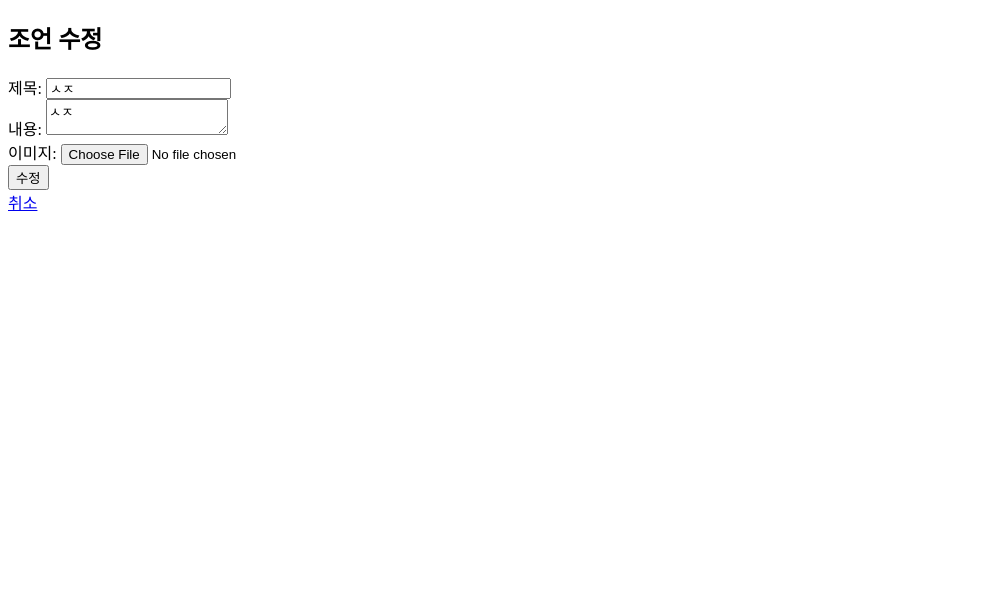
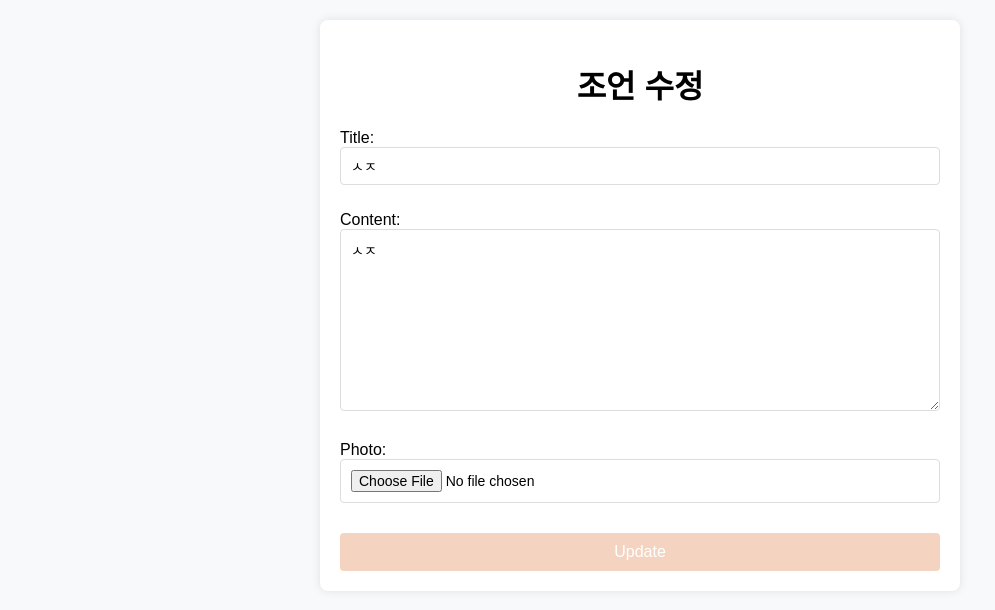
Before and after one commit to Sena-Han/2024-Herethon, a Django app: page /home/advices/2/edit/ in a window 1280 px wide. Shown: the top 610 px of the page, without its empty margins (0-995 px from the left). Run offline with Django 5.2, Linux system fonts and the light colour scheme; a user stored in the database is signed in; data comes from the database, SQL or seed files in the repository; both versions use the stored data as it was after the commit.

Commit message:
Fix: 조언 CSS 수정

```diff
--- a/home/templates/advice_edit.html
+++ b/home/templates/advice_edit.html
@@ -4,47 +4,73 @@
     <meta charset="UTF-8">
     <title>Title</title>
     <style>
-        .error {
-            color: red;
+      body {
+          font-family: Arial, sans-serif;
+          background-color: #f8f9fa;
+          margin: 0;
+          padding: 20px;
       }
-        .success {
-            color: blue;
+      .container {
+          max-width: 600px;
+          margin: auto;
+          padding: 20px;
+          background-color: #fff;
+          box-shadow: 0 0 10px rgba(0, 0, 0, 0.1);
+          border-radius: 8px;
+      }
+      h1 {
+          text-align: center;
+      }
+      form {
+          margin-top: 20px;
+      }
+      form .form-fields {
+          margin-top: 20px;
+      }
+      form button {
+          background-color: #F4D3C0;
+          color: #fff;
+          border: none;
+          padding: 10px 20px;
+          border-radius: 4px;
+          cursor: pointer;
+          font-size: 16px;
+          margin-top: 20px;
+          display: block;
+          width: 100%;
+      }
+      form button:hover {
+          background-color: #ff9d64;
+      }
+      input[type="text"],
+      textarea,
+      input[type="file"],
+      select {
+          padding: 10px;
+          border: 1px solid #ddd;
+          border-radius: 4px;
+          font-size: 14px;
+          width: 100%;
+          box-sizing: border-box;
+          margin-bottom: 10px;
+      }
+      textarea {
+          resize: vertical;
+          min-height: 100px;
       }
   </style>
 </head>
 
 <body>
-  <h2>조언 수정</h2>
+  <div class="container">
+    <h1>조언 수정</h1>
     <form method="post" enctype="multipart/form-data">
       {% csrf_token %}
-    <div>
-      <label for="id_title">제목:</label>
-      <input type="text" name="title" id="id_title" value="{{ advice.title }}">
-      {% if form.title.errors %}
-        <div class="error">{{ form.title.errors }}</div>
-      {% endif %}
+      <div class="form-fields">
+          {{ form.as_p }}
       </div>
-    <div>
-      <label for="id_content">내용:</label>
-      <textarea name="content" id="id_content">{{ advice.content }}</textarea>
-      {% if form.content.errors %}
-        <div class="error">{{ form.content.errors }}</div>
-      {% endif %}
+      <button type="submit">Update</button>
+  </form>
   </div>
-    <div>
-      <label for="id_photo">이미지:</label>
-      {% if advice.photo %}
-        <div>
-          <img src="{{ advice.photo.url }}" alt="{{ advice.title }}" style="width: 100px; height: auto;">
-        </div>
-      {% endif %}
-      <input type="file" name="photo" id="id_photo">
-      {% if form.photo.errors %}
-        <div class="error">{{ form.photo.errors }}</div>
-      {% endif %}
-    </div>
-    <button type="submit">수정</button>
-  </form>
-  <a href="{% url 'home:advice_detail' advice.id %}">취소</a>
 </body>
 </html>
```
Also changed, not shown: home/templates/advice_write.html (+63 -26 lines), db.sqlite3. Lines whose indentation alone changed are shown as unchanged.
